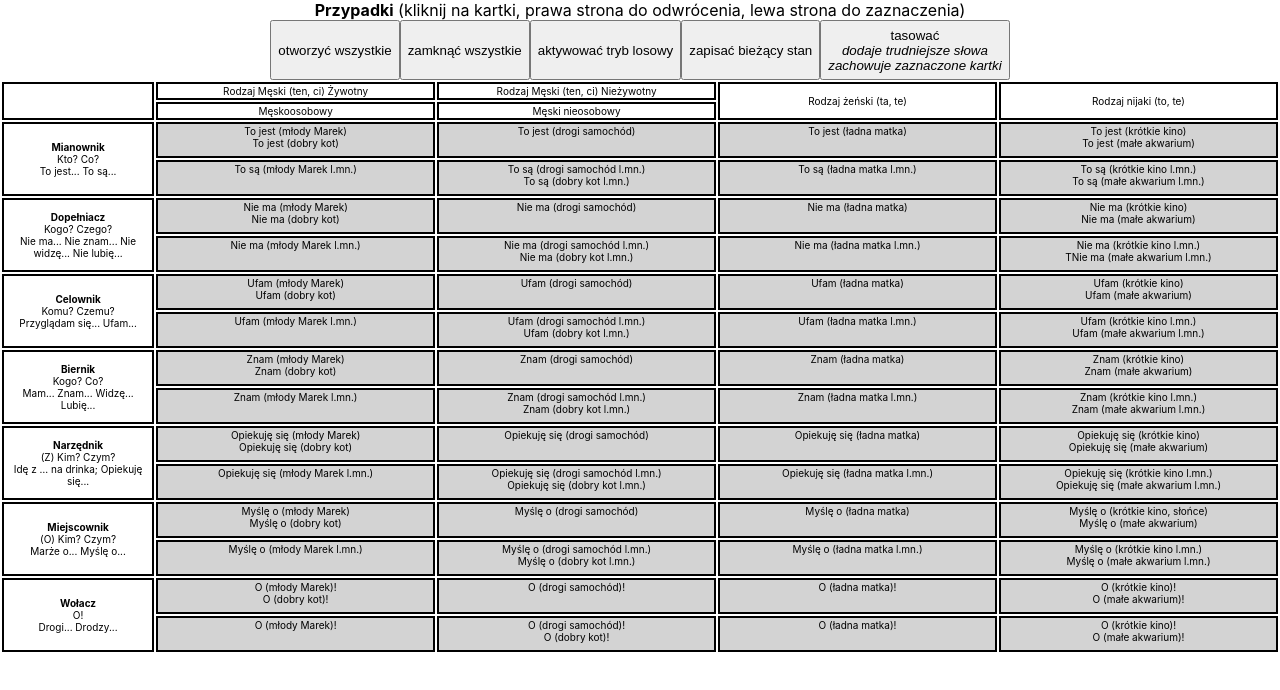
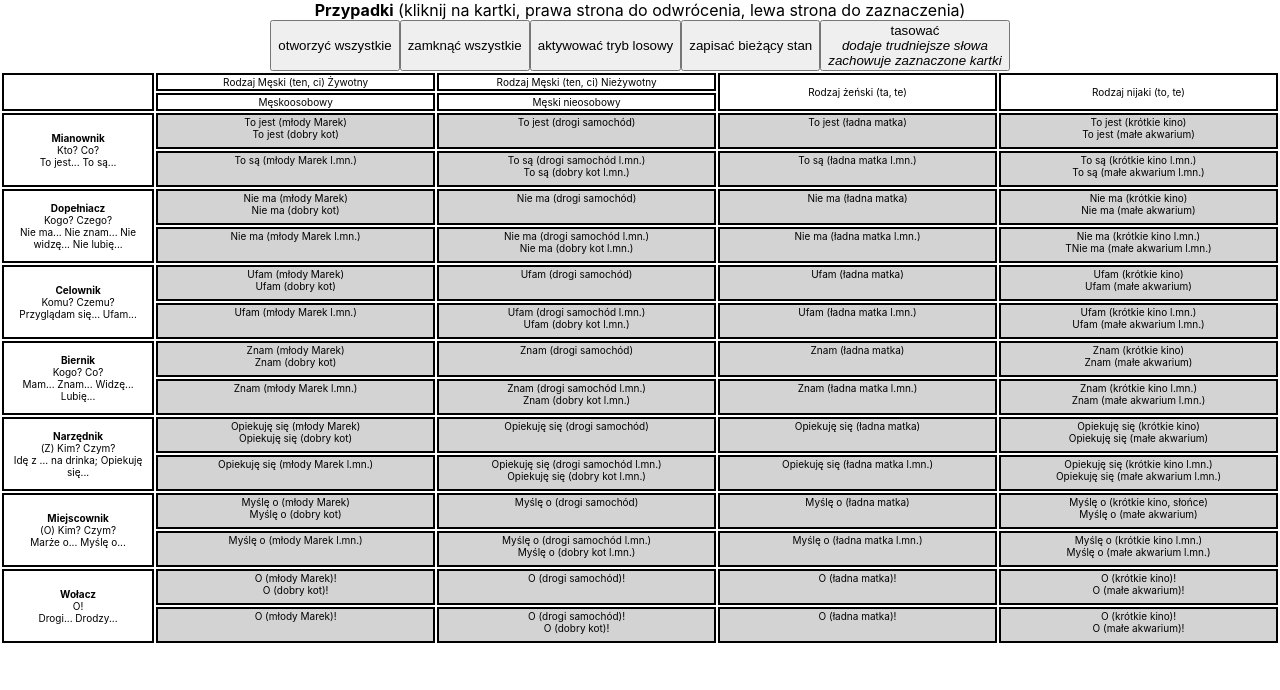
Before and after one commit to IKoshelev/polish-language-kata, a React (Create React App) app: page / in a window 1280 px wide. Shown: the top 690 px of the page. Built offline with nearby package versions, Linux system fonts and the light colour scheme.

Commit message:
small css fix

```diff
--- a/src/App.css
+++ b/src/App.css
@@ -30,10 +30,6 @@ td.case-text {
 .cases-buttons {
   display: flex;
   justify-content: center;
-}
-
-.cases-button {
-  height: 60px;
 }
 
 body {
```
